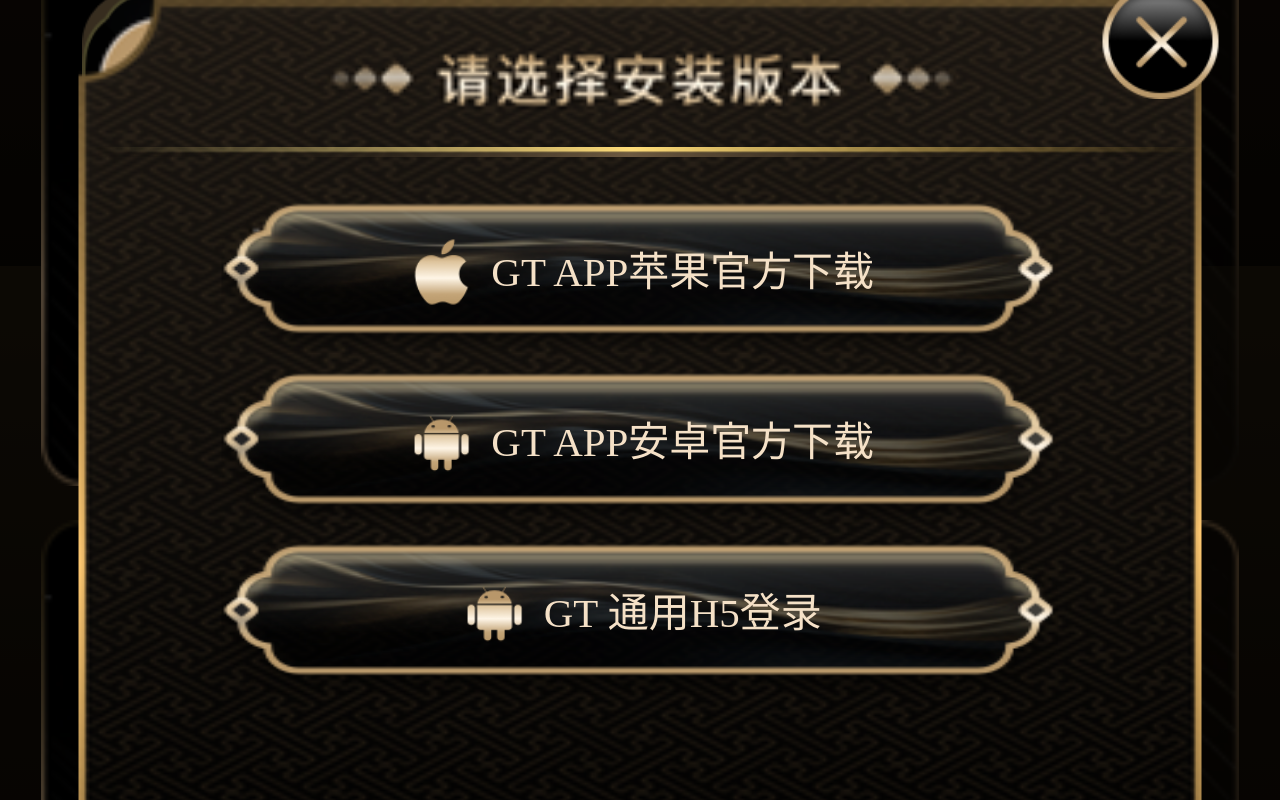
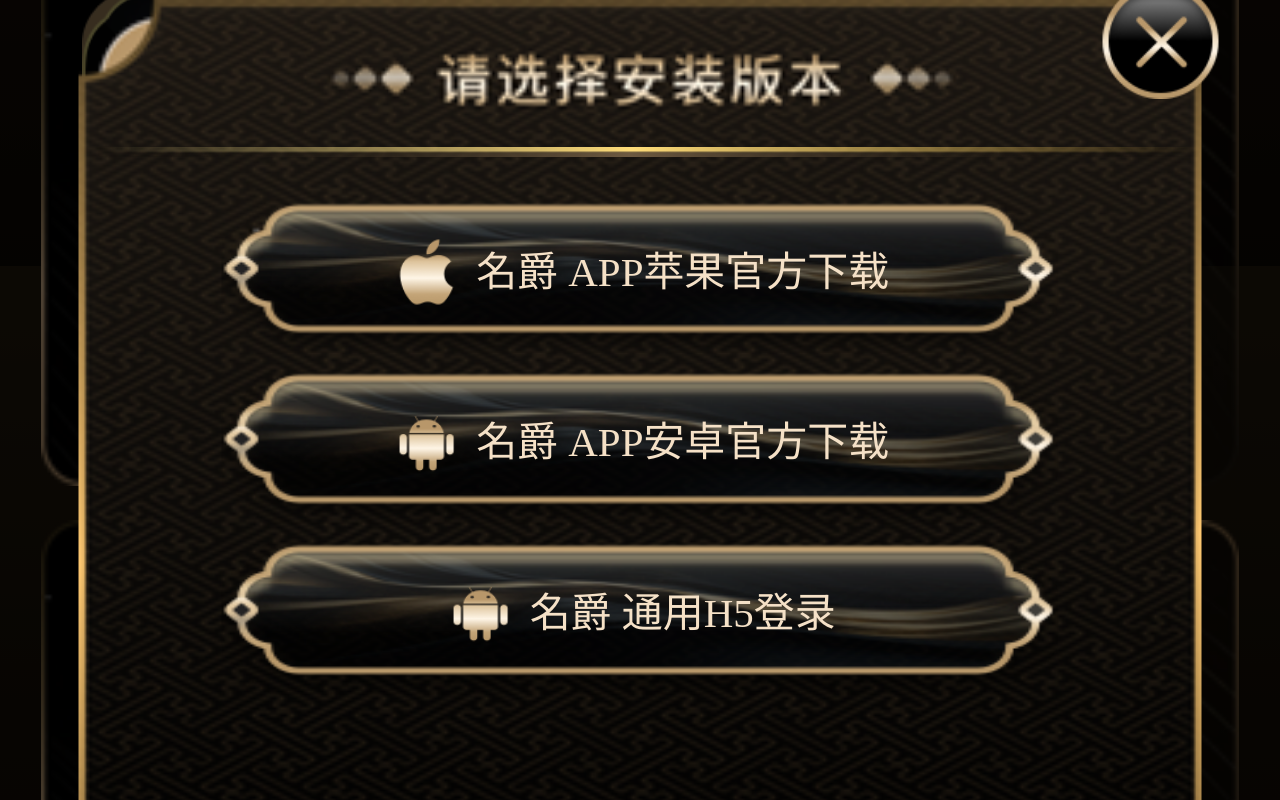
Before and after one commit to fuguikeji74/github3, a plain HTML site: page index.html in a window 1280 px wide. Both pictures are taken after a click on the link "下载APP". Shown: the part 1334-2134 px from the top of the page. Drawn offline with Linux system fonts and the light colour scheme.

Commit message:
Update index.html

```diff
--- a/index.html
+++ b/index.html
@@ -381,7 +381,7 @@
                                 <div class="close" id="guanbi19"></div>
                                 <div class="title"></div>
                                 <div class="line"></div>
-                                <div class="btn-list"><a class="btn" href="https://bv02.cc/bvpg1xz.html"><img src="./images/icon9.png" alt=""><span> GT APP苹果官方下载</span></a><a class="btn" href="tzbvxz.html"><img src="./images/icon10.png" alt=""><span>  GT APP安卓官方下载</span></a><a class="btn" href="https://user.gm9188.com/"><img src="./images/icon10.png" alt=""><span>  GT 通用H5登录</span></a>
+                                <div class="btn-list"><a class="btn" href="https://bv02.cc/mjpg1xz.html"><img src="./images/icon9.png" alt=""><span> 名爵 APP苹果官方下载</span></a><a class="btn" href="tzmjxz.html"><img src="./images/icon10.png" alt=""><span>  名爵 APP安卓官方下载</span></a><a class="btn" href="https://mjweb.xyz/"><img src="./images/icon10.png" alt=""><span>  名爵 通用H5登录</span></a>
                                </div>
                             </div>
                         </view>
```
